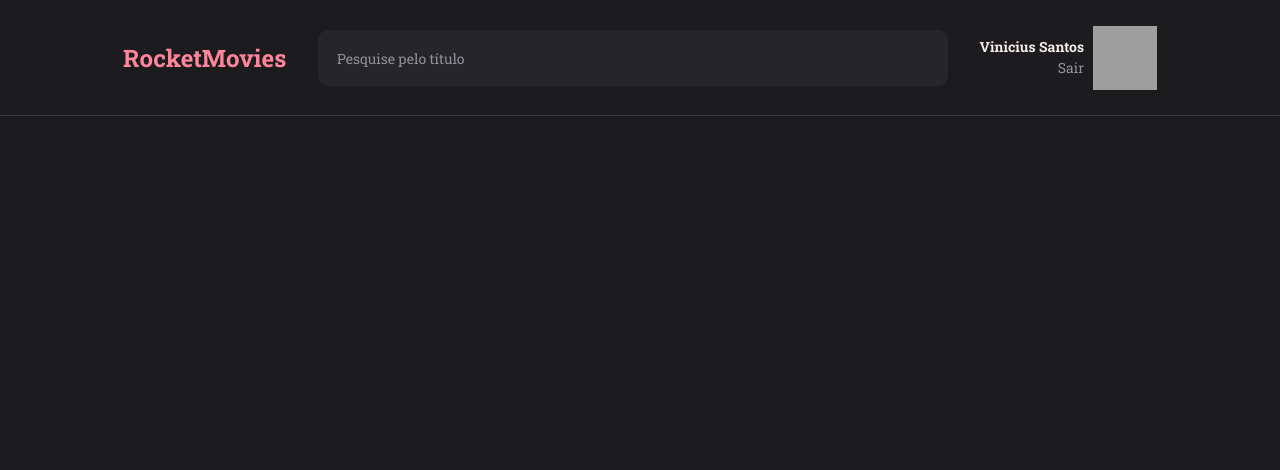
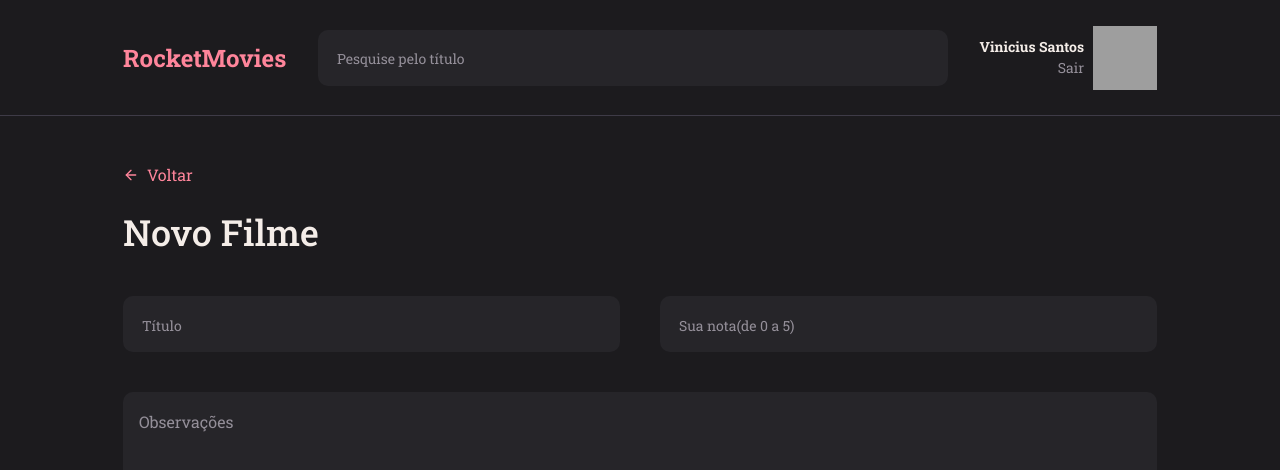
Before and after one commit to ViniciusOliver-stack/RocketMovies, a React (Vite) app: page / in a window 1280 px wide. Shown: the top 470 px of the page. Built offline with nearby package versions, Linux system fonts and the light colour scheme; grey boxes are pictures that could not be loaded.

Commit message:
Creating Screen Create Movie

```diff
--- /dev/null
+++ b/src/components/Textarea/index.jsx
@@ -0,0 +1,9 @@
+import { Container } from './styles'
+
+export function Textarea({value, ...rest}){
+  return(
+    <Container {...rest}>
+      {value}
+    </Container>
+  )
+}
--- /dev/null
+++ b/src/components/Textarea/styles.js
@@ -0,0 +1,22 @@
+import styled from "styled-components"
+
+export const Container = styled.textarea`
+
+  width: 100%;
+  height: 274px;
+
+  padding: 1.9rem 1.6rem;
+
+  outline: none;
+  border: none;
+  resize: none;
+
+  border-radius: 10px;
+
+  background: ${({theme}) => theme.COLORS.BACKGROUND_800};
+  color: ${({theme}) => theme.COLORS.WHITE};
+
+  &::placeholder{
+    color: ${({theme}) => theme.COLORS.GRAY_300};
+  }
+`
--- a/src/main.jsx
+++ b/src/main.jsx
@@ -5,13 +5,13 @@ import { ThemeProvider } from 'styled-components'
 import theme from './styles/theme'
 import GlobalStyle from './styles/global'
 
-import { Home } from './pages/Home'
+import { CreateMovies } from './pages/Create'
 
 ReactDOM.createRoot(document.getElementById('root')).render(
   <React.StrictMode>
     <ThemeProvider theme={theme}>
       <GlobalStyle/>
-        <Home/>
+        <CreateMovies/>
     </ThemeProvider>
   </React.StrictMode>,
 )
--- /dev/null
+++ b/src/pages/Create/index.jsx
@@ -0,0 +1,37 @@
+import { Container, Form, Section} from './styles'
+import { FiArrowLeft } from 'react-icons/fi'
+
+import { Header } from '../../components/Header'
+import { Input } from '../../components/Input'
+import { Textarea } from '../../components/Textarea'
+
+export function CreateMovies() {
+  return (
+    <Container>
+      <Header />
+
+      <main>
+        <Form>
+          <header>
+            <a href="/">
+              <FiArrowLeft />
+              Voltar
+            </a>
+
+            <p>Novo Filme</p>
+          </header>
+
+          <Section>
+            <div>
+              <Input placeholder="Título"/>
+              <Input placeholder="Sua nota(de 0 a 5)"/>
+            </div>
+
+            <Textarea placeholder="Observações"/>
+        </Section>
+        </Form>
+
+      </main>
+    </Container>
+  )
+}
--- /dev/null
+++ b/src/pages/Create/styles.js
@@ -0,0 +1,48 @@
+import styled from 'styled-components'
+
+export const Container = styled.div`
+  width: 100%;
+  height: 100vh;
+
+  > main {
+    overflow-y: hidden;
+  }
+`
+
+export const Form = styled.form`
+  padding: 4.8rem 12.3rem;
+
+  > header {
+
+    > a {
+      display: flex;
+      align-items: center;
+      gap: .8rem;
+
+      color: ${({theme}) => theme.COLORS.PINK};
+
+      font-size: 1.6rem;
+      font-weight: 400;
+      font-weight: 2.1rem;
+    }
+
+    > p {
+      font-size: 3.6rem;
+      font-weight: 500;
+      line-height: 4.7rem;
+
+      color: ${({theme}) => theme.COLORS.WHITE};
+
+      padding: 2.4rem 0 4rem;
+    }
+  }
+`
+
+export const Section = styled.section`
+  > div {
+    display: flex;
+    gap: 4rem;
+
+    margin-bottom: 4rem;
+  }
+`
```
